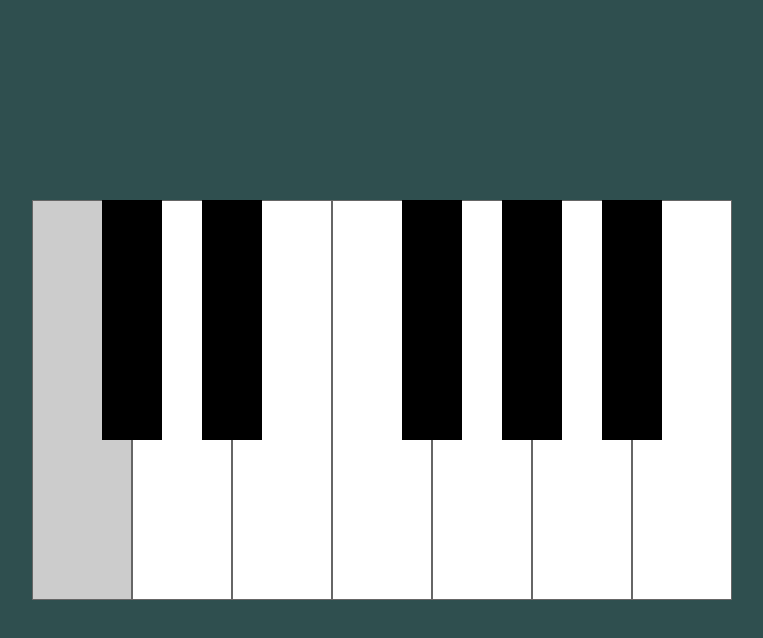
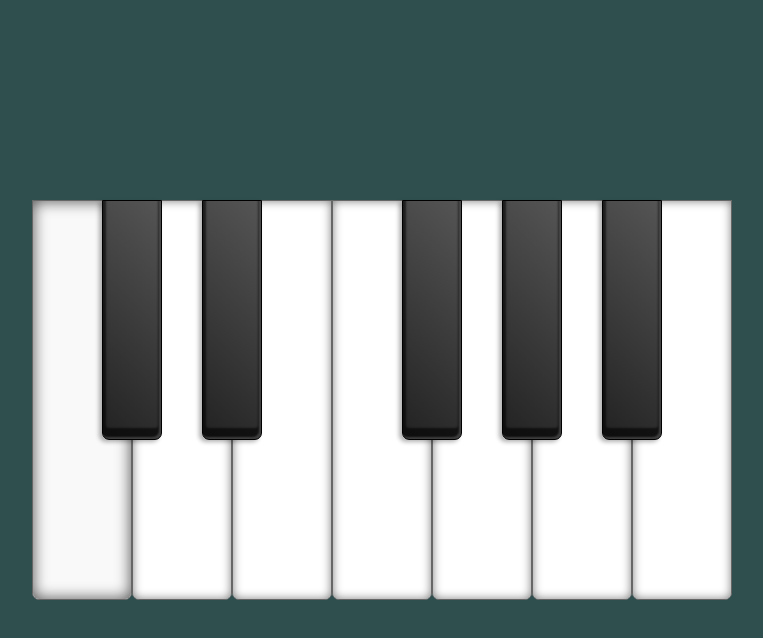
Before and after one commit to anvolkravt/Piano, a plain HTML site: page index.html in a window 1280 px wide. Both pictures are taken after a click on the element 340 px from the left and 400 px from the top of the page. Shown: the whole page, without its empty margins (258-1021 px from the left). Drawn offline with Linux system fonts and the light colour scheme.

Commit message:
improve style

```diff
--- a/style.css
+++ b/style.css
@@ -18,26 +18,32 @@ body {
 .key {
     height: calc(var(--width) * 4);
     width: var(--width);
+    border-radius: 0 0 7px 7px;
 }
 
 .white {
     --width: 100px;
     background: white;
     border: 1px solid #666;
+    box-shadow: 0 0 10px rgba(0, 0, 0, .5) inset;
 }
 
 .white.active {
-    background: #CCC;
+    box-shadow: 0 0 15px rgba(0, 0, 0, .7) inset;
+    background: #f9f9f9;
 }
 
 .black {
     --width: 60px;
-    background: black;
     margin-left: calc(var(--width) / -2);
     margin-right: calc(var(--width) / -2);
     z-index: 2;
+    border: 1px solid black;
+    box-shadow:-2px -2px 2px rgba(255,255,255,0.2) inset, 0 -8px 2px 3px rgba(0,0,0,0.6) inset, -3px 2px 4px rgba(0,0,0,0.3);
+    background:linear-gradient(45deg, #222, #555);
 }
 
 .black.active {
-    background: #333;
+    box-shadow: -2px -2px 2px rgba(255,255,255,0.2) inset, 0 -2px 2px 3px rgba(0,0,0,0.6) inset, -1px 1px 2px rgba(0,0,0,0.3);
+    background:linear-gradient(to right, #444, #333)
 }
```
